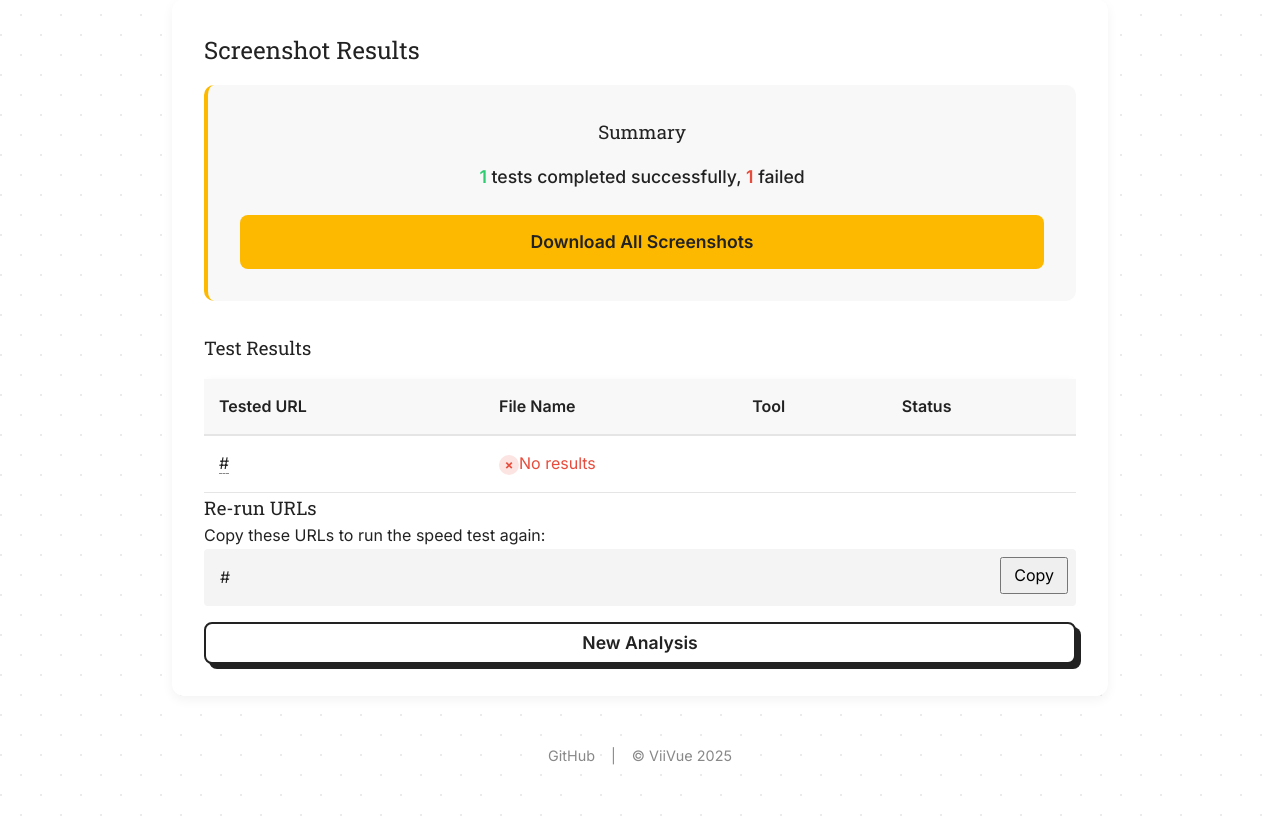
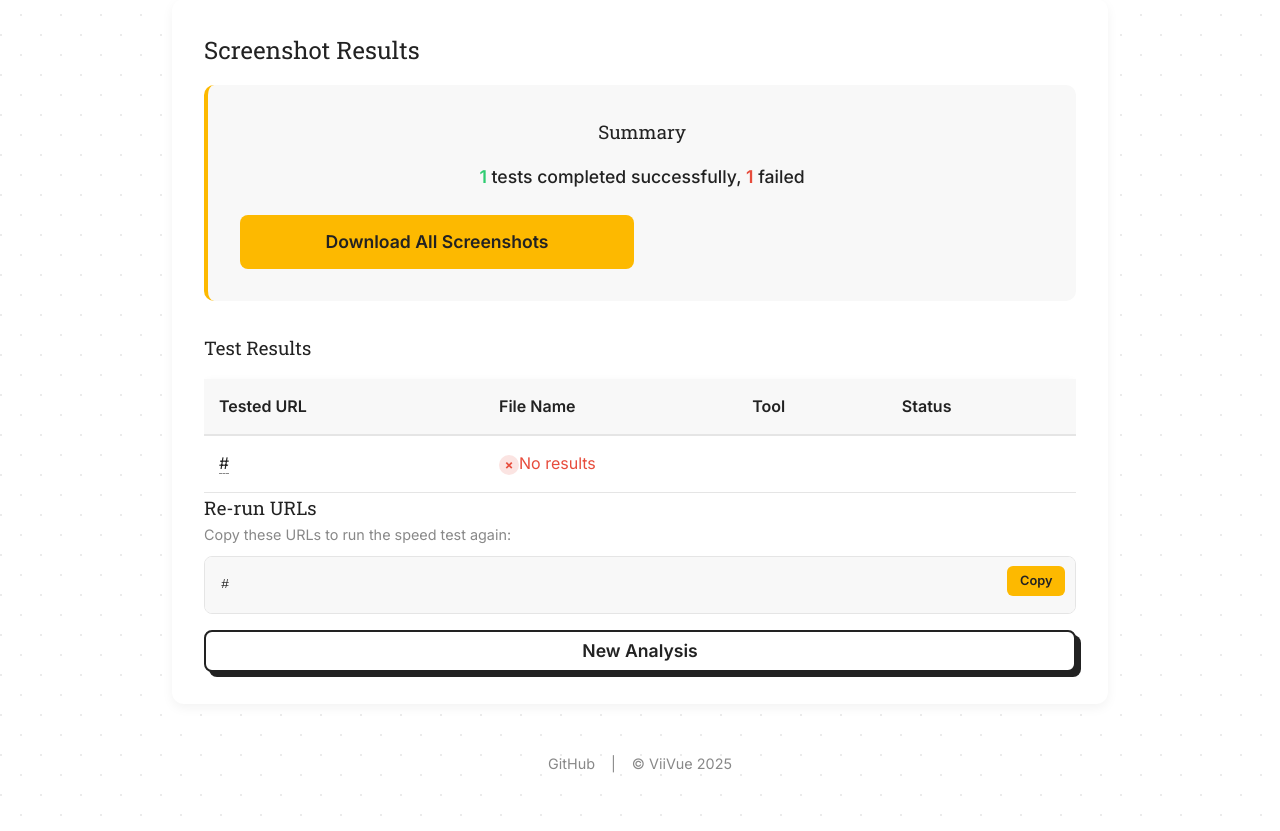
Before and after one commit to viivue/easy-page-speed-screenshots, a Flask app: template templates/results.html in a window 1280 px wide. Shown: the part 286-1117 px from the top of the page. Run offline with Flask 3, Linux system fonts and the light colour scheme; the template is opened without the code that fills it: most values are stand-ins (such as "Sample title", 1, 10 or a date in 2020).

Commit message:
feat(result): improve output UI

```diff
--- a/static/css/style.css
+++ b/static/css/style.css
@@ -29,7 +29,7 @@ h1, h2, h3, h4, h5, h6 {
     font-weight: 400;
 }
 
-.container {
+.vii-container {
     max-width: 1000px;
     width: 100%;
     margin: 0 auto;
@@ -49,20 +49,20 @@ h1, h2, h3, h4, h5, h6 {
     border-top: 4px solid var(--yellow);
 }
 
-.logo { margin: auto; }
+.vii-logo { margin: auto; }
 
 h1 {
     font-size: 2.5rem;
     margin-bottom: 0.5rem;
 }
 
-.tagline {
+.vii-tagline {
     font-size: 1.2rem;
     color: var(--medium-gray);
     margin-bottom: 1rem;
 }
 
-.main-content {
+.vii-main-content {
     background: white;
     border-radius: 12px;
     padding: 2rem;
@@ -129,18 +129,18 @@ h2 {
     font-size: 14px;
 }
 
-.gtmetrix-location select:disabled {
+.vii-gtmetrix-location select:disabled {
     background: #f5f5f5;
     cursor: not-allowed;
 }
 
-.gtmetrix-key input:focus {
+.vii-gtmetrix-key input:focus {
     outline: none;
     border-color: var(--yellow);
     box-shadow: 0 0 0 3px rgba(253,185,0,0.2);
 }
 
-.btn {
+.vii-btn {
     display: block;
     width: 100%;
     padding: 1rem;
@@ -152,19 +152,19 @@ h2 {
     transition: all 0.3s;
 }
 
-.btn-primary {
+.vii-btn-primary {
     background: var(--yellow);
     color: var(--dark);
 }
 
-.btn-primary:hover {
+.vii-btn-primary:hover {
     background: #e6a700;
     transform: translateY(-2px);
     box-shadow: 0 4px 12px rgba(253,185,0,0.3);
     cursor: pointer;
 }
 
-.new-analysis-btn {
+.vii-new-analysis-btn {
     display:inline-flex; align-items:center; justify-content:center;
     text-align:center; text-decoration:none;
     background:#fff; color:var(--dark);
@@ -252,17 +252,17 @@ h2 {
     margin-bottom: 1rem;
 }
 
-.feature h3 {
+.vii-feature h3 {
     margin-bottom: 0.5rem;
     font-size: 1.2rem;
 }
 
-.feature p {
+.vii-feature p {
     color: var(--medium-gray);
     font-size: 0.95rem;
 }
 
-.footer {
+.vii-footer {
     text-align: center;
     margin-top: auto;
     padding: 1rem;
@@ -273,27 +273,27 @@ h2 {
     align-items: center;
 }
 
-.footer-links {
+.vii-footer-links {
     display: flex;
     gap: 1rem;
     margin-bottom: 0.5rem;
 }
 
-.footer-links a {
+.vii-footer-links a {
     color: var(--medium-gray);
     text-decoration: none;
     transition: color 0.3s;
 }
 
-.footer-links a:hover { color: var(--yellow); }
+.vii-footer-links a:hover { color: var(--yellow); }
 
-.footer p {
+.vii-footer p {
     margin: 0;
 }
 
-.table-responsive { overflow-x: auto; }
+.vii-table-responsive { overflow-x: auto; }
 
-.results-summary {
+.vii-results-summary {
     text-align: center;
     background-color: var(--light);
     border-radius: 10px;
@@ -366,17 +366,30 @@ h2 {
     justify-content: center;
 }
 
-.success::before {
+.vii-success::before {
     content: "✓";
     background: rgba(46,204,113,0.15);
 }
 
-.failed::before {
+.vii-failed::before {
     content: "✗";
     background: rgba(231,76,60,0.15);
 }
 
-.download-btn {
+.vii-download-actions {
+    display: grid;
+    grid-template-columns: 1fr 1fr;
+    gap: 1rem;
+    margin-top: 1rem;
+}
+
+.vii-download-actions .vii-download-btn {
+    width: 100%;
+    text-align: center;
+    box-sizing: border-box;
+}
+
+.vii-download-btn {
     background: var(--yellow);
     color: var(--dark);
     padding: 0.8rem 1.5rem;
@@ -386,48 +399,96 @@ h2 {
     transition: all 0.3s;
 }
 
-.download-btn:hover {
+.vii-download-btn:hover {
     background: #e6a700;
     transform: translateY(-2px);
     box-shadow: 0 4px 12px rgba(253,185,0,0.3);
 }
 
-.url-cell {
+.vii-url-cell {
     max-width: 250px;
     overflow: hidden;
     text-overflow: ellipsis;
     white-space: nowrap;
 }
 
-.url-cell a {
+.vii-url-cell a {
     color: var(--dark);
     text-decoration: none;
     border-bottom: 1px dashed var(--medium-gray);
     transition: all 0.2s;
 }
 
-.url-cell a:hover {
+.vii-url-cell a:hover {
     color: var(--yellow);
     border-bottom-color: var(--yellow);
 }
 
+.vii-rerun-label {
+    font-size: 0.9rem;
+    color: var(--medium-gray);
+    margin-bottom: 0.6rem;
+}
+
+.vii-rerun-block {
+    position: relative;
+    border: 1px solid var(--gray);
+    border-radius: 8px;
+    overflow: hidden;
+}
+
+.vii-rerun-pre {
+    margin: 0;
+    padding: 1rem 4rem 1rem 1rem;
+    background: var(--light);
+    font-family: 'Courier New', Courier, monospace;
+    font-size: 0.85rem;
+    line-height: 1.8;
+    white-space: pre-wrap;
+    word-break: break-all;
+    overflow-x: auto;
+    color: var(--dark);
+}
+
+.vii-rerun-copy-btn {
+    position: absolute;
+    top: 0.6rem;
+    right: 0.6rem;
+    padding: 0.3rem 0.8rem;
+    font-size: 0.8rem;
+    font-weight: 600;
+    background: var(--yellow);
+    color: var(--dark);
+    border: none;
+    border-radius: 6px;
+    cursor: pointer;
+    transition: background 0.2s, transform 0.2s;
+    white-space: nowrap;
+}
+
+.vii-rerun-copy-btn:hover {
+    background: #e6a700;
+    transform: translateY(-1px);
+}
+
 @media (max-width: 768px) {
-    .container { padding: 1rem; }
-    .feature-grid { grid-template-columns: 1fr; }
+    .vii-container { padding: 1rem; }
+    .vii-feature-grid { grid-template-columns: 1fr; }
+    .vii-download-actions { grid-template-columns: 1fr; }
     h1 { font-size: 2rem; }
-    .header, .main-content, .how-it-works { padding: 1rem; }
-    .tagline { font-size: 1rem; }
-    .results-table th, .results-table td { padding: 12px 10px; }
-    .url-cell { max-width: 150px; }
+    .vii-header, .vii-main-content, .vii-how-it-works { padding: 1rem; }
+    .vii-tagline { font-size: 1rem; }
+    .vii-results-table th, .vii-results-table td { padding: 12px 10px; }
+    .vii-url-cell { max-width: 150px; }
 }
 
 @media (max-width: 480px) {
     h1 { font-size: 1.5rem; }
     h2 { font-size: 1.2rem; }
-    .feature { padding: 1rem; }
-    .btn { padding: 0.8rem; }
-    .results-table th { font-size: 0.9rem; }
-    .results-table td { font-size: 0.85rem; padding: 10px 8px; }
-    .success::before, .failed::before { width: 16px; height: 16px; font-size: 10px; }
-    .url-cell { max-width: 120px; }
+    .vii-feature { padding: 1rem; }
+    .vii-btn { padding: 0.8rem; }
+    .vii-results-table th { font-size: 0.9rem; }
+    .vii-results-table td { font-size: 0.85rem; padding: 10px 8px; }
+    .vii-success::before, .vii-failed::before { width: 16px; height: 16px; font-size: 10px; }
+    .vii-url-cell { max-width: 120px; }
 }
--- a/templates/base.html
+++ b/templates/base.html
@@ -13,9 +13,9 @@
     {% block head %}{% endblock %}
 </head>
 <body>
-<div class="container">
+<div class="vii-container">
     {% include 'template-parts/header.html' %}
-    <main class="main-content">
+    <main class="vii-main-content">
         {% block content %}{% endblock %}
     </main>
     {% include 'template-parts/footer.html' %}
--- a/templates/results.html
+++ b/templates/results.html
@@ -2,31 +2,33 @@
 {% block title %}Results - Easy Page Speed Screenshots{% endblock %}
 {% block header_title %}Results{% endblock %}
 {% block content %}
-<div class="results-container">
+<div class="vii-results-container">
     <h2>Screenshot Results</h2>
-    <div class="results-summary">
-        <div class="results-header">
+    <div class="vii-results-summary">
+        <div class="vii-results-header">
             <h3>Summary</h3>
         </div>
-        <div class="test-count">
-            <span class="success-count">{{ success_count }}</span> tests completed successfully,
-            <span class="failed-count">{{ failed_count }}</span> failed
+        <div class="vii-test-count">
+            <span class="vii-success-count">{{ success_count }}</span> tests completed successfully,
+            <span class="vii-failed-count">{{ failed_count }}</span> failed
         </div>
-        <a href="/download/{{ session_id }}" class="btn download-btn">Download All Screenshots</a>
-        {% if report_filename %}
-        <a href="{{ url_for('epss_download_report', session_id=session_id) }}" class="btn download-btn">Download Word report</a>
-        {% endif %}
+        <div class="vii-download-actions">
+            <a href="/download/{{ session_id }}" class="vii-btn vii-download-btn">Download All Screenshots</a>
+            {% if report_filename %}
+            <a href="{{ url_for('epss_download_report', session_id=session_id) }}" class="vii-btn vii-download-btn">Download Word report</a>
+            {% endif %}
+        </div>
         {% if report_filename and not dropbox_configured %}
-        <p class="note">Dropbox is not configured, so the report links are empty. Run <code>python get_dropbox_token.py</code> and fill <code>.env</code>, then re-run.</p>
+        <p class="vii-note">Dropbox is not configured, so the report links are empty. Run <code>python get_dropbox_token.py</code> and fill <code>.env</code>, then re-run.</p>
         {% endif %}
     </div>
 
-    <div class="results-details">
-        <div class="results-header">
+    <div class="vii-results-details">
+        <div class="vii-results-header">
             <h3>Test Results</h3>
         </div>
-        <div class="table-responsive">
-            <table class="results-table">
+        <div class="vii-table-responsive">
+            <table class="vii-results-table">
                 <thead>
                     <tr>
                         <th>Tested URL</th>
@@ -42,27 +44,27 @@
                             {% for file in url_files %}
                             <tr>
                                 {% if loop.first %}
-                                <td class="url-cell" rowspan="{{ url_files|length }}">
+                                <td class="vii-url-cell" rowspan="{{ url_files|length }}">
                                     <a href="{{ url }}" target="_blank" title="{{ url }}">{{ url }}</a>
                                 </td>
                                 {% endif %}
-                                <td><span class="file-name">{{ file.name }}</span></td>
+                                <td><span class="vii-file-name">{{ file.name }}</span></td>
                                 <td>{{ file.tool }}</td>
                                 <td>
                                     {% if file.success %}
-                                    <span class="status-indicator success">Success</span>
+                                    <span class="vii-status-indicator vii-success">Success</span>
                                     {% else %}
-                                    <span class="status-indicator failed">Failed</span>
+                                    <span class="vii-status-indicator vii-failed">Failed</span>
                                     {% endif %}
                                 </td>
                             </tr>
                             {% endfor %}
                         {% else %}
                         <tr>
-                            <td class="url-cell">
+                            <td class="vii-url-cell">
                                 <a href="{{ url }}" target="_blank" title="{{ url }}">{{ url }}</a>
                             </td>
-                            <td colspan="3"><span class="failed">No results</span></td>
+                            <td colspan="3"><span class="vii-failed">No results</span></td>
                         </tr>
                         {% endif %}
                     {% endfor %}
@@ -71,20 +73,20 @@
         </div>
     </div>
 
-    <div class="results-details">
-        <div class="results-header">
+    <div class="vii-results-details">
+        <div class="vii-results-header">
             <h3>Re-run URLs</h3>
         </div>
-        <p>Copy these URLs to run the speed test again:</p>
-        <div style="position:relative;">
-            <pre id="rerun-urls" style="background:#f4f4f4;padding:1rem;border-radius:4px;overflow-x:auto;white-space:pre-wrap;word-break:break-all;">{% for url in input_urls %}{{ url }}
+        <p class="vii-rerun-label">Copy these URLs to run the speed test again:</p>
+        <div class="vii-rerun-block">
+            <pre id="rerun-urls" class="vii-rerun-pre">{% for url in input_urls %}{{ url }}
 {% endfor %}</pre>
-            <button onclick="navigator.clipboard.writeText(document.getElementById('rerun-urls').innerText.trim()).then(()=>{this.textContent='Copied!';setTimeout(()=>this.textContent='Copy',1500)})" style="position:absolute;top:0.5rem;right:0.5rem;padding:0.25rem 0.75rem;cursor:pointer;">Copy</button>
+            <button class="vii-rerun-copy-btn" onclick="navigator.clipboard.writeText(document.getElementById('rerun-urls').innerText.trim()).then(()=>{this.textContent='Copied!';setTimeout(()=>this.textContent='Copy',1500)})">Copy</button>
         </div>
     </div>
 
-    <div class="actions">
-        <a href="/" class="btn new-analysis-btn" title="New Analysis">New Analysis</a>
+    <div class="vii-actions">
+        <a href="/" class="vii-btn vii-new-analysis-btn" title="New Analysis">New Analysis</a>
     </div>
 </div>
 {% endblock %}
--- a/templates/template-parts/footer.html
+++ b/templates/template-parts/footer.html
@@ -1,5 +1,5 @@
-<footer class="footer">
-    <div class="footer-links">
+<footer class="vii-footer">
+    <div class="vii-footer-links">
         <a href="https://github.com/viivue/easy-page-speed-screenshots" target="_blank" rel="noopener" title="GitHub">GitHub</a> |
         <p>© ViiVue 2025</p>
     </div>
--- a/templates/template-parts/header.html
+++ b/templates/template-parts/header.html
@@ -1,7 +1,7 @@
-<header class="header">
-    <a href="/" class="header-logo">
-        <img src="{{ url_for('static', filename='images/icon.png') }}" width="50" alt="Easy Page Speed Screenshots" class="logo" loading="lazy"/>
+<header class="vii-header">
+    <a href="/" class="vii-header-logo">
+        <img src="{{ url_for('static', filename='images/icon.png') }}" width="50" alt="Easy Page Speed Screenshots" class="vii-logo" loading="lazy"/>
     </a>
     <h1>{% block header_title %}Easy Page Speed Screenshots{% endblock %}</h1>
-    <p class="tagline">{% block tagline %}Capture performance snapshots with a single click{% endblock %}</p>
+    <p class="vii-tagline">{% block tagline %}Capture performance snapshots with a single click{% endblock %}</p>
 </header>
```
Also changed, not shown: other parts of static/css/style.css (+33 -33 lines), static/js/script.js (+4 -4 lines), templates/index.html (+17 -17 lines).
